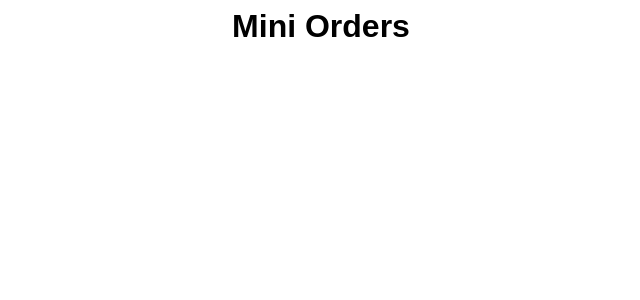
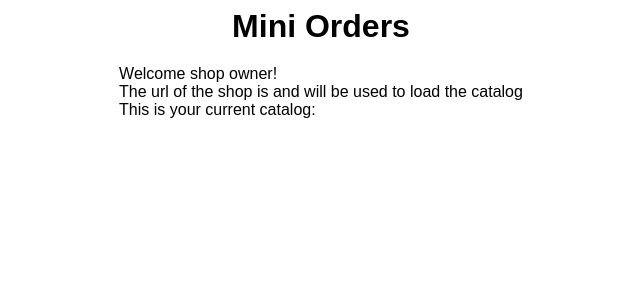
Before and after one commit to juanfrvera/mini-order, a Vue app in the folder frontend/: page /dashboard in a window 1280 px wide. Before the commit this address had no page. Shown: the top 300 px of the page, without its empty margins (319-959 px from the left). Built offline with nearby package versions, Linux system fonts and the light colour scheme; the HTML template or start-up script is replaced by a standard one.

Commit message:
feat: go to shop dashboard after publishing catalog

```diff
--- /dev/null
+++ b/frontend/src/lib/store.ts
@@ -0,0 +1,17 @@
+import type { Item } from '@/typings/item'
+import { reactive } from 'vue'
+
+export const adminStore = reactive({
+    editToken: undefined as string | undefined,
+    shopUrl: undefined as string | undefined,
+    items: [] as Array<Item>,
+    phoneNumber: undefined as string | undefined,
+    shopName: undefined as string | undefined,
+    startShop(url: string, token: string, items: Array<Item>, phoneNumber: string, shopName: string) {
+        this.items = items
+        this.phoneNumber = phoneNumber
+        this.shopName = shopName
+        this.shopUrl = url
+        this.editToken = token
+    }
+})
--- a/frontend/src/pages/CreateCatalog.vue
+++ b/frontend/src/pages/CreateCatalog.vue
@@ -2,6 +2,8 @@
 import { ref, useTemplateRef } from 'vue'
 import CatalogCreator from '../components/CatalogCreator.vue'
 import { RequestService } from '../lib/request.service'
+import { adminStore } from '@/lib/store'
+import { router } from '@/router'
 
 const catalogCreator = useTemplateRef('catalogCreator')
 const shopUrl = ref('')
@@ -16,6 +18,13 @@ async function publishCatalog() {
       .map((item) => `${item.name} - ${item.price} - ${item.description}`)
       .join('\n')
     alert(`Catalog published with success! Message:\n${message}`)
+
+    adminStore.startShop(shopUrl.value, response.catalogEditToken, items, phoneNumber.value, 'Shop Name');
+
+    // Go to shop's dashboard
+    router.push({
+      path: 'dashboard',
+    })
   } else {
     alert('Please add items, shop URL and phone number')
   }
--- /dev/null
+++ b/frontend/src/pages/ShopDashboard.vue
@@ -0,0 +1,22 @@
+<script setup lang="ts">
+import { adminStore } from '@/lib/store'
+</script>
+
+<template>
+
+    Welcome shop owner!
+    <div>The url of the shop is <b>{{ adminStore.shopUrl }}</b> and will be used to load the catalog</div>
+
+    <div>
+        This is your current catalog:
+        <div class="items">
+            <div v-for="item in adminStore.items" :key="item.id" class="item">
+                <div class="item-info">
+                    <h3>{{ item.name }}</h3>
+                    <p>{{ item.description }}</p>
+                    <p>Price: {{ item.price }}</p>
+                </div>
+            </div>
+        </div>
+    </div>
+</template>
--- a/frontend/src/router.ts
+++ b/frontend/src/router.ts
@@ -2,10 +2,12 @@ import { createRouter, createWebHistory } from 'vue-router'
 
 import FinalUser from './pages/FinalUser.vue'
 import CreateCatalog from './pages/CreateCatalog.vue'
+import ShopDashboard from './pages/ShopDashboard.vue'
 
 const routes = [
     { path: '/', component: CreateCatalog },
-    { path: '/shop/:shopUrl', component: FinalUser },
+    { path: '/shop/:shopUrl', component: FinalUser }, // View shop's catalog as final user
+    { path: '/dashboard', component: ShopDashboard }, // Edit shop's catalog as shop owner
 ]
 
 export const router = createRouter({
```
